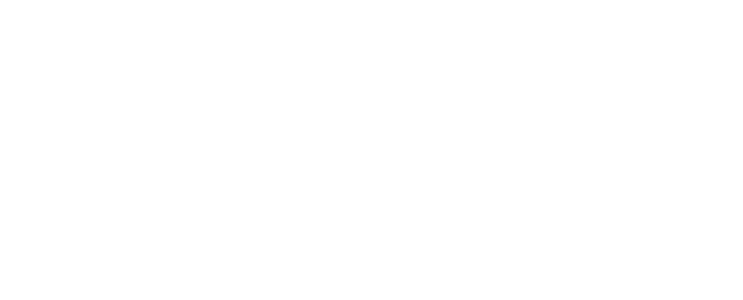
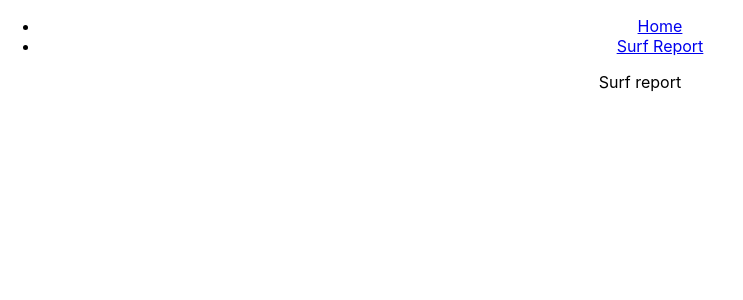
Before and after one commit to brad-bartlett/surf_journal, a React (Create React App) app in the folder frontend/: page / in a window 1280 px wide. Shown: the top 300 px of the page, without its empty margins (0-743 px from the left). Built offline with nearby package versions, Linux system fonts and the light colour scheme.

Commit message:
router, links and surf report comp

```diff
--- a/frontend/package.json
+++ b/frontend/package.json
@@ -8,6 +8,7 @@
     "@testing-library/user-event": "^7.1.2",
     "react": "^16.13.1",
     "react-dom": "^16.13.1",
+    "react-router-dom": "^5.2.0",
     "react-scripts": "3.4.1"
   },
   "scripts": {
--- a/frontend/src/App.js
+++ b/frontend/src/App.js
@@ -1,11 +1,14 @@
 import React from 'react';
 import './App.css';
 import Navbar from './components/Navbar';
+import Surf from './components/Surf'
+
 
 function App() {
   return (
     <div className="App">
       <Navbar />
+      <Surf />
     </div>
   );
 }
--- /dev/null
+++ b/frontend/src/components/Surf.js
@@ -0,0 +1,11 @@
+import React, { Component } from 'react'
+
+export default class Surf extends Component {
+    render() {
+        return (
+            <div>
+                Surf report
+            </div>
+        )
+    }
+}
--- a/frontend/src/components/navbar.js
+++ b/frontend/src/components/navbar.js
@@ -1,9 +1,27 @@
 import React from 'react'
+import {
+    BrowserRouter as Router,
+    // Switch,
+    // Route,
+    Link} from "react-router-dom"
+
+
 
 export default function navbar() {
     return (
+    <Router>
         <div>
-
+            <nav>
+                <ul>
+                    <li>
+                        <Link exact to='/'>Home</Link>
+                    </li>
+                    <li>
+                        <Link to='/surf'>Surf Report</Link>
+                    </li>
+                </ul>
+            </nav>
         </div>
+    </Router>
     )
 }
```
Also changed, not shown: 1 other file (tests, documents, lock files or other folders).
